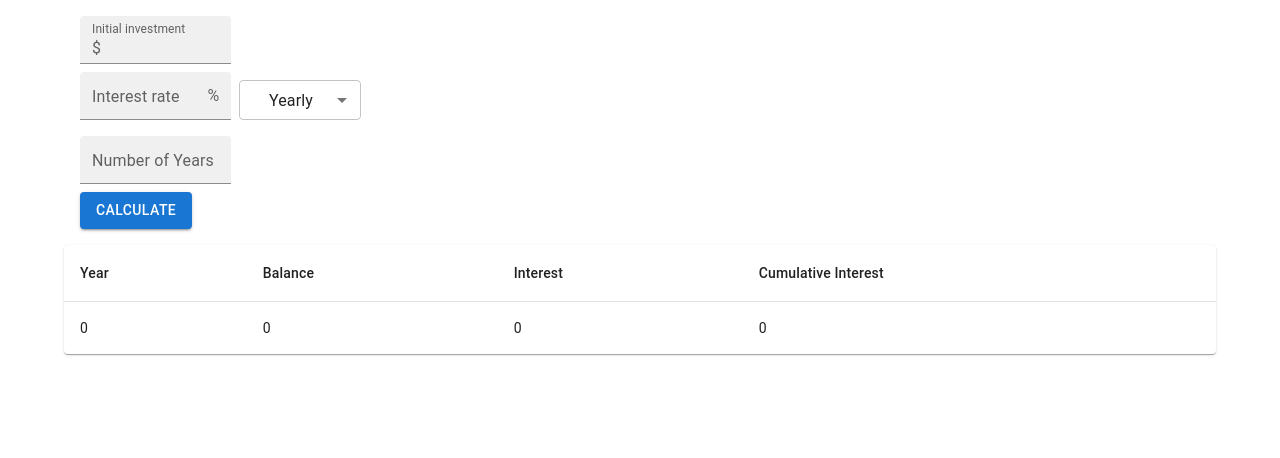
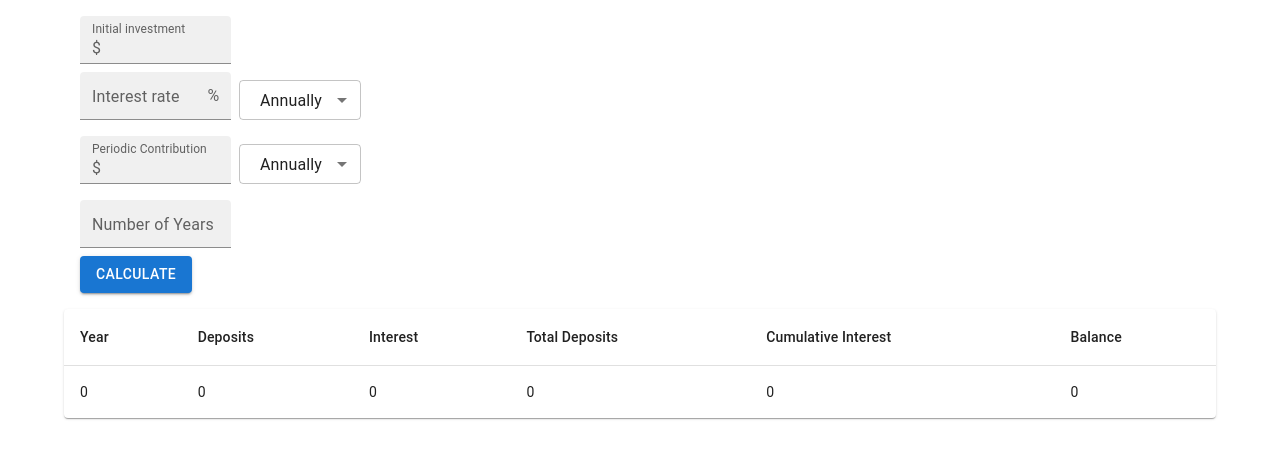
Before and after one commit to oekiaby0/react-cinterest, a React (Create React App) app: page / in a window 1280 px wide. Shown: the top 458 px of the page. Built offline with nearby package versions, Linux system fonts and the light colour scheme.

Commit message:
Added periodic contribution option

```diff
--- a/src/App.tsx
+++ b/src/App.tsx
@@ -10,7 +10,7 @@ import {
 } from '@mui/material';
 
 enum PERIOD {
-    YEARLY,
+    ANNUALLY,
     QUARTERLY,
     MONTHLY,
     WEEKLY,
@@ -26,15 +26,19 @@ function calculateTotal(principal: number, contribution: number, interest: numbe
 }
 
 function ParametersSection({
-                               interestRatePeriod, setInterestRatePeriod,
                                principal, setPrincipal,
                                interestRate, setInterestRate,
+                               interestRatePeriod, setInterestRatePeriod,
+                               contribution, setContribution,
+                               contributionPeriod, setContributionPeriod,
                                yearsCount, setYearsCount,
                                handleCalculate
                            }: {
-                               interestRatePeriod: PERIOD, setInterestRatePeriod: (period: PERIOD) => void,
                                principal: string, setPrincipal: (p: string) => void,
                                interestRate: string, setInterestRate: (rate: string) => void,
+                               interestRatePeriod: PERIOD, setInterestRatePeriod: (period: PERIOD) => void,
+                               contribution: string, setContribution: (contribution: string) => void,
+                               contributionPeriod: PERIOD, setContributionPeriod: (period: PERIOD) => void,
                                yearsCount: string, setYearsCount: (years: string) => void,
                                handleCalculate: (e: any) => void
                            }
@@ -78,7 +82,34 @@ function ParametersSection({
                         onChange={e => setInterestRatePeriod(e.target.value as PERIOD)}
                         size="small"
                     >
-                        <MenuItem value={PERIOD.YEARLY}>Yearly</MenuItem>
+                        <MenuItem value={PERIOD.ANNUALLY}>Annually</MenuItem>
+                        <MenuItem value={PERIOD.QUARTERLY}>Quarterly</MenuItem>
+                        <MenuItem value={PERIOD.MONTHLY}>Monthly</MenuItem>
+                        <MenuItem value={PERIOD.WEEKLY}>Weekly</MenuItem>
+                        <MenuItem value={PERIOD.DAILY}>Daily</MenuItem>
+                    </Select>
+                </FormControl>
+            </div>
+            <div>
+                <TextField
+                    label="Periodic Contribution"
+                    id="contribution-input"
+                    sx={{width: '15ch'}}
+                    InputProps={{
+                        startAdornment: <InputAdornment position="start">$</InputAdornment>,
+                    }}
+                    variant="filled"
+                    size="small"
+                    value={contribution}
+                    onChange={e => setContribution(e.target.value)}
+                />
+                <FormControl sx={{m: 1, width: '12ch'}}>
+                    <Select
+                        value={contributionPeriod}
+                        onChange={e => setContributionPeriod(e.target.value as PERIOD)}
+                        size="small"
+                    >
+                        <MenuItem value={PERIOD.ANNUALLY}>Annually</MenuItem>
                         <MenuItem value={PERIOD.QUARTERLY}>Quarterly</MenuItem>
                         <MenuItem value={PERIOD.MONTHLY}>Monthly</MenuItem>
                         <MenuItem value={PERIOD.WEEKLY}>Weekly</MenuItem>
@@ -105,8 +136,8 @@ function ParametersSection({
 }
 
 function ResultsView({results}: { results: [[number], [number]] }) {
-    let rows : [{balance: number, interest: number, cuInterest: number}] = [
-        {balance: 0, interest: 0, cuInterest: 0}
+    let rows: [{ balance: number, interest: number, cuInterest: number, deposits: number, totalDeposits: number }] = [
+        {balance: 0, interest: 0, cuInterest: 0, deposits: 0, totalDeposits: 0}
     ]
     return (
         <TableContainer component={Paper}>
@@ -114,9 +145,11 @@
                 <TableHead>
                     <TableRow>
                         <TableCell>Year</TableCell>
+                        <TableCell align="left">Deposits</TableCell>
+                        <TableCell align="left">Interest</TableCell>
+                        <TableCell align="left">Total Deposits</TableCell>
+                        <TableCell align="left">Cumulative Interest</TableCell>
                         <TableCell align="left">Balance</TableCell>
-                        <TableCell align="left">Interest</TableCell>
-                        <TableCell align="left">Cumulative Interest</TableCell>
                     </TableRow>
                 </TableHead>
                 <TableBody>
@@ -126,9 +159,11 @@
                             sx={{'&:last-child td, &:last-child th': {border: 0}}}
                         >
                             <TableCell align="left">{index}</TableCell>
+                            <TableCell align="left">{row.deposits}</TableCell>
+                            <TableCell align="left">{row.interest}</TableCell>
+                            <TableCell align="left">{row.totalDeposits}</TableCell>
+                            <TableCell align="left">{row.cuInterest}</TableCell>
                             <TableCell align="left">{row.balance}</TableCell>
-                            <TableCell align="left">{row.interest}</TableCell>
-                            <TableCell align="left">{row.cuInterest}</TableCell>
                         </TableRow>
                     ))}
                 </TableBody>
@@ -138,11 +173,12 @@
 }
 
 function App() {
-    const [interestRatePeriod, setInterestRatePeriod] = useState(PERIOD.YEARLY)
     const [principal, setPrincipal] = useState('')
     const [interestRate, setInterestRate] = useState('')
+    const [interestRatePeriod, setInterestRatePeriod] = useState(PERIOD.ANNUALLY)
+    const [contribution, setContribution] = useState('')
+    const [contributionPeriod, setContributionPeriod] = useState(PERIOD.ANNUALLY)
     const [yearsCount, setYearsCount] = useState('')
-
     const [results, setResults] = useState([[0], [0]])
 
     function handleCalculate(e: any): void {
@@ -153,12 +189,16 @@ function App() {
         <Container>
             <Stack>
                 <ParametersSection
-                    interestRatePeriod={interestRatePeriod}
-                    setInterestRatePeriod={setInterestRatePeriod}
                     principal={principal}
                     setPrincipal={setPrincipal}
                     interestRate={interestRate}
                     setInterestRate={setInterestRate}
+                    interestRatePeriod={interestRatePeriod}
+                    setInterestRatePeriod={setInterestRatePeriod}
+                    contribution={contribution}
+                    setContribution={setContribution}
+                    contributionPeriod={contributionPeriod}
+                    setContributionPeriod={setContributionPeriod}
                     yearsCount={yearsCount}
                     setYearsCount={setYearsCount}
                     handleCalculate={handleCalculate}
```
